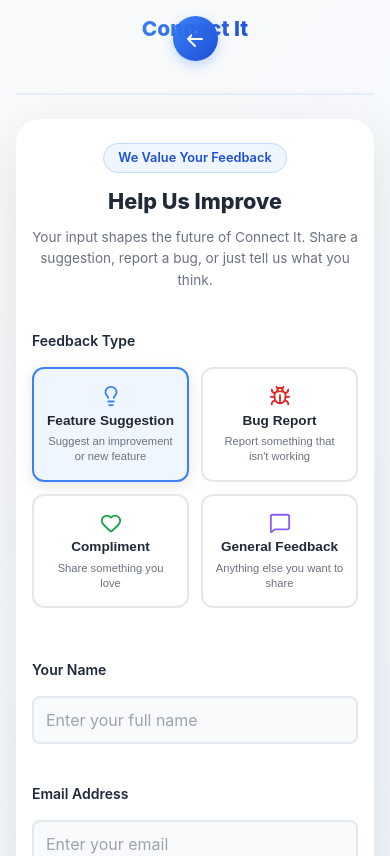
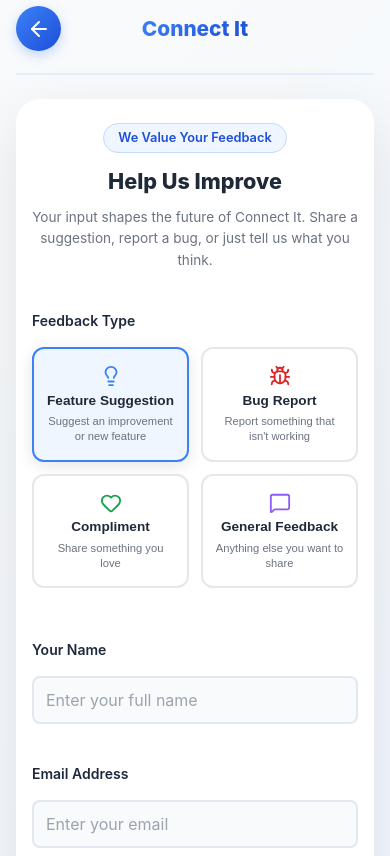
Before and after one commit to rohanz2003/Connect-it, a React (Create React App) app in the folder client/: page /feedback in a window 390 px wide. Shown: the top 856 px of the page. Built offline with nearby package versions, Linux system fonts and the light colour scheme; no server answers.

Commit message:
fix: feedback page header - button and title no longer overlap

```diff
--- a/client/src/styles/Feedback.css
+++ b/client/src/styles/Feedback.css
@@ -11,7 +11,7 @@
 .feedback-header {
   display: flex;
   align-items: center;
-  justify-content: flex-start;
+  justify-content: center;
   position: relative;
   max-width: 1200px;
   margin: 0 auto 3rem;
@@ -21,7 +21,8 @@
 }
 
 .feedback-header .home-button {
-  flex-shrink: 0;
+  position: absolute;
+  left: 0;
 }
 
 .home-button {
@@ -45,9 +46,6 @@
 }
 
 .feedback-page-title {
-  position: absolute;
-  left: 50%;
-  transform: translateX(-50%);
   white-space: nowrap;
   font-size: 2rem;
   font-weight: 800;
@@ -408,7 +406,8 @@
   }
 
   .feedback-header .home-button {
-    position: static;
+    position: absolute;
+    left: 0;
   }
 
   .feedback-form-wrapper {
```
